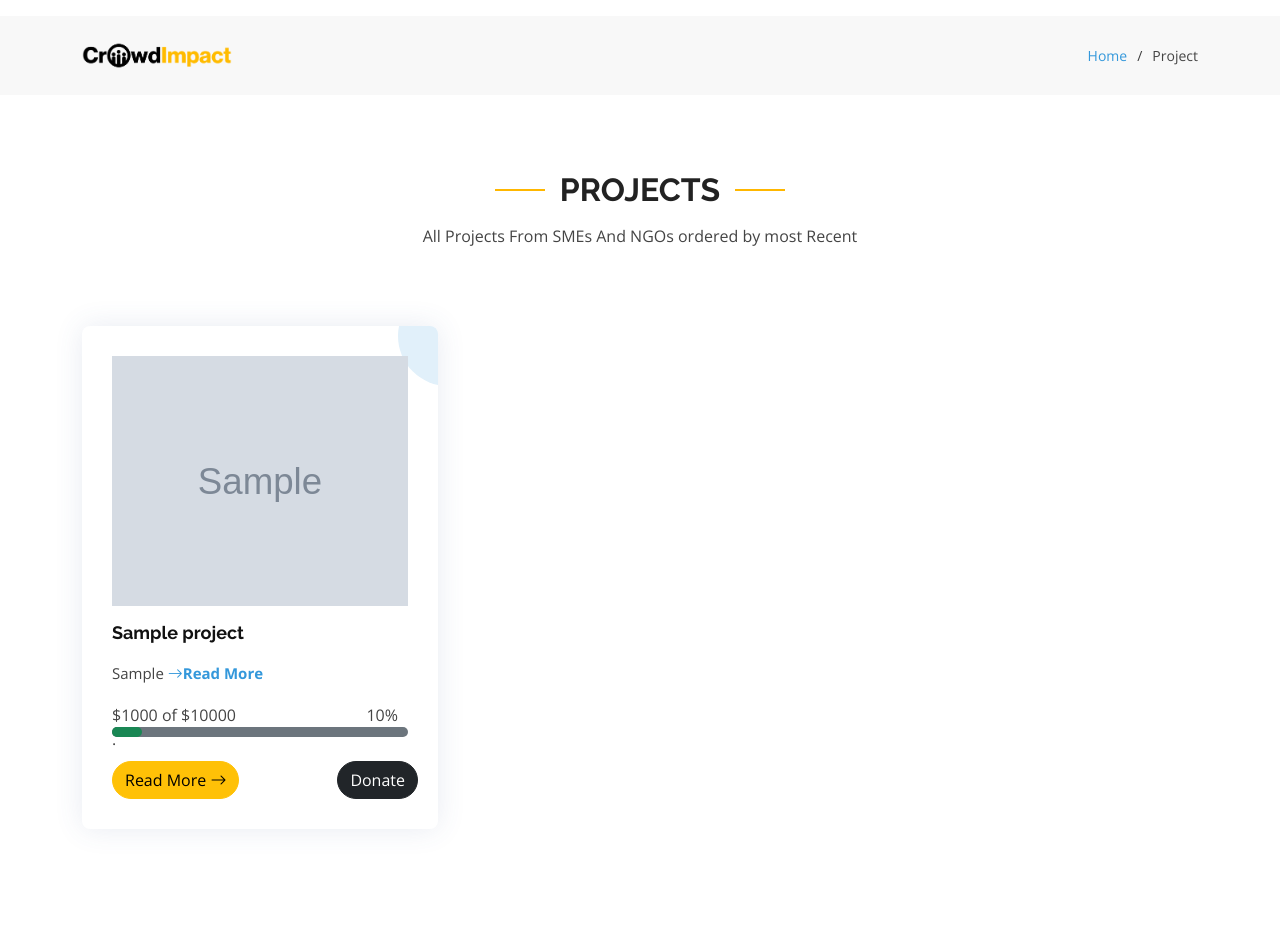
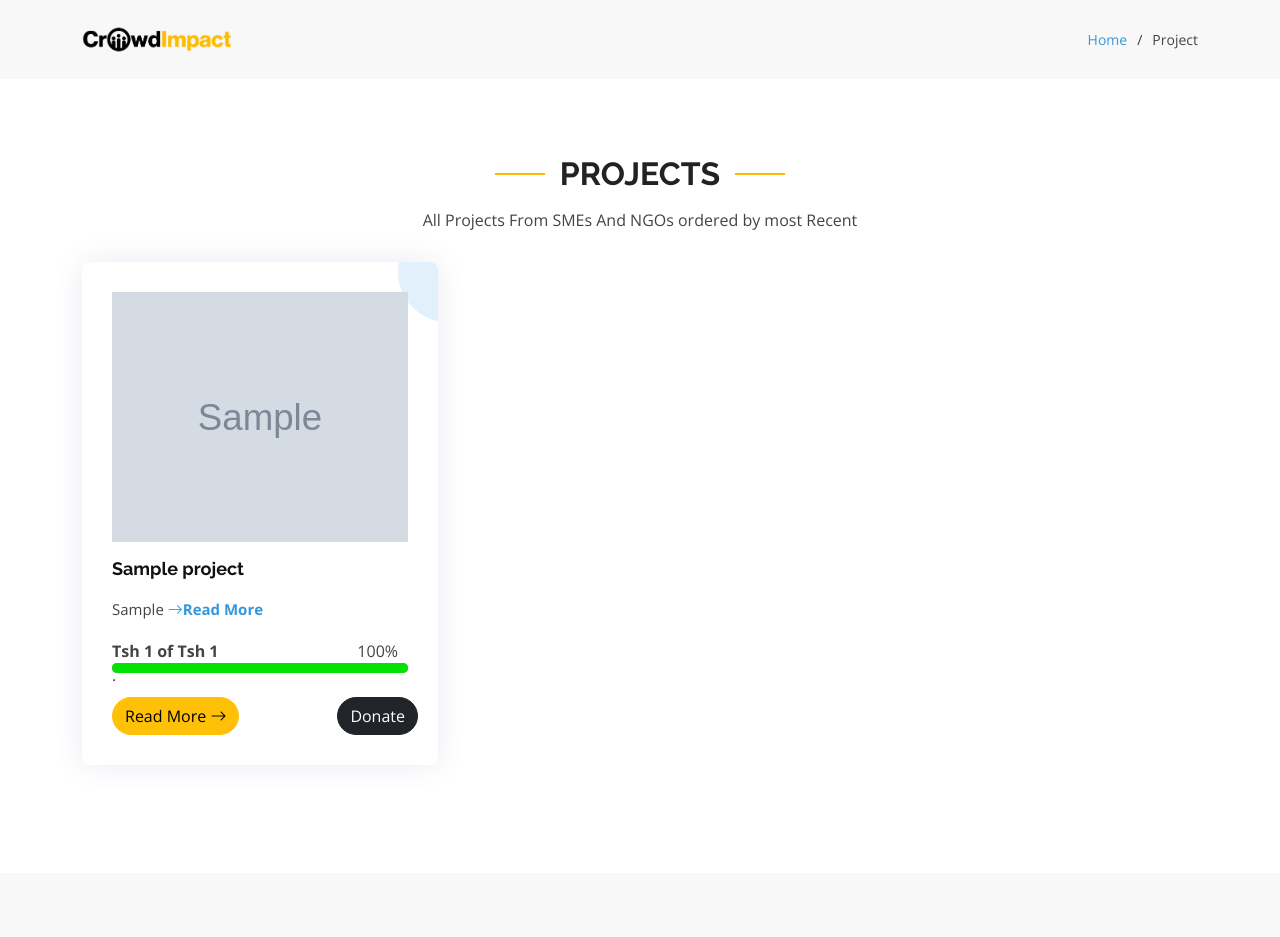
Before and after one commit to isayaeli/crowdfundr, a Django app: page /projects in a window 1280 px wide. After the commit the page ends 735 px from the top, so only its background shows below. Run offline with Django 3.2, Linux system fonts and the light colour scheme; tables that the repository leaves empty hold one stand-in row (values such as "Sample post"); grey boxes marked "Sample" are stand-in pictures; some libraries are stand-ins or nearby versions.

Commit message:
Adding donation verification

```diff
--- a/home/views.py
+++ b/home/views.py
@@ -1,5 +1,5 @@
 
-import math
+import string
 import random
 import requests
 from django.shortcuts import get_object_or_404, redirect, render
@@ -71,15 +71,15 @@ def opportunities(request):
 def donate(request, id):
     project  = get_object_or_404(Project, id=id)
     if request.method == 'POST':
-        print(request.POST)
+        # print(request.POST)
+        order_id = ''.join(random.sample(string.ascii_lowercase, 12))
         amount =  int(request.POST['amount'])
         name =  request.POST['name']
         user = project.user
         project = project.id
-        obj  = Donation(user=user, project_id=project,name=name,donation=amount,)
+        obj  = Donation(user=user, project_id=project,name=name,donation=amount,donation_id=order_id)
         obj.save()
-        order_id = ''+str(math.floor(1000000 + random.random()*9000000)),
-        print(order_id)
+        # print(order_id)
         return redirect(str(process_payment(amount, order_id)))
     context = {
         'data':project
@@ -97,8 +97,8 @@ def process_payment(amount, order_id):
         "phone_number":"0783262616",
         "is_live":False,
         "success_url": "https://9a00-41-222-180-250.in.ngrok.io/success",
-        "cancel_url": "https://9a00-41-222-180-250.in.ngrok.io/cancel",
-        # "webhook_url": "https://9a00-41-222-180-250.in.ngrok.io/success",
+        # "cancel_url": "https://9a00-41-222-180-250.in.ngrok.io/cancel",
+        # "webhook_url": "https://9a00-41-222-180-250.in.ngrok.io/response",
 
 
 
@@ -115,24 +115,29 @@ def process_payment(amount, order_id):
 from django.views.decorators.http import require_http_methods
 from django.http import HttpResponse
 
-
+from django.views.decorators.csrf import csrf_exempt
+@csrf_exempt
 @require_http_methods(['GET', 'POST'])
 def payment_response(request):
-    # package =  Package_Payment.objects.filter(user=request.user).last()
-    status=request.POST.get('order_id', None)
-    # tx_ref=request.GET.get('tx_ref', None)
-    print(status)
 
-    # print(status)
-    # print(tx_ref)
+    payload = {"api":170, "code":103,"data":{
+     "api_key": key
+    }
+    }
+    response = requests.post(url,  headers=headers, json=payload)
+    # print(response.json())
+    response = response.json()
+    # print(response)
+    donation = Donation.objects.all()
+    for data in response['orders']:
+        for d in donation:
+            if data['client_order_id'] in d.donation_id and data['status'] == "paid":
+               d.verified = True
+               d.save()
 
-    # if package.txt_ref == tx_ref and status == 'successful':
-    #     package.verified = True
-    #     package.save()
 
     context = {
-        'status':status,
-        # 'tx_ref':tx_ref
+
     }
     return render(request, 'home/success.html', context)
 
@@ -141,20 +146,8 @@ def payment_response(request):
 
 @require_http_methods(['GET', 'POST'])
 def payment_cancelled(request):
-    # package =  Package_Payment.objects.filter(user=request.user).last()
-    status=request.POST.get('order_id', None)
-    # tx_ref=request.GET.get('tx_ref', None)
-    print(status)
-
-    # print(status)
-    # print(tx_ref)
-
-    # if package.txt_ref == tx_ref and status == 'successful':
-    #     package.verified = True
-    #     package.save()
 
     context = {
-        'status':status,
-        # 'tx_ref':tx_ref
+
     }
     return render(request, 'home/cancelled.html', context)
--- a/sme/models.py
+++ b/sme/models.py
@@ -23,19 +23,19 @@ class Project(models.Model):
 
     @property
     def get_all_donations(self):
-        all_ = Donation.objects.filter(project=self.id).order_by('-id')[:2]
+        all_ = Donation.objects.filter(project=self.id, verified=True).order_by('-id')[:2]
         return all_
 
     @property
     def get_donation_sum(self):
-        donations = Donation.objects.filter(project=self.id)
+        donations = Donation.objects.filter(project=self.id, verified=True)
         sum_ =  sum(donations.values_list('donation', flat=True))
         return sum_
 
     @property
     def get_percent(self):
 
-        donations = Donation.objects.filter(project=self.id)
+        donations = Donation.objects.filter(project=self.id, verified=True)
         sum_ =  sum(donations.values_list('donation', flat=True))
         try:
            percent = round( sum_/ self.goal * 100)
@@ -101,6 +101,7 @@ class Donation(models.Model):
     name  = models.CharField(max_length=100)
     donation = models.IntegerField(default=0)
     verified =  models.BooleanField(default=False)
+    donation_id =  models.CharField(max_length=255)
 
     def __str__(self):
         return str(self.user)
--- a/templates/home/opportunities.html
+++ b/templates/home/opportunities.html
@@ -6,7 +6,7 @@
 
   <main id="main">
     <!-- ======= Breadcrumbs Section ======= -->
-    <section class="breadcrumbs mt-3 mb-3">
+    <section class="breadcrumbs mt-0 mb-3">
       <div class="container">
 
         <div class="d-flex justify-content-between align-items-center">
@@ -38,6 +38,8 @@
                 </div>
               </div>
             </div>
+            {% empty %}
+            <center data-aos="fade-up" > <p>No Opportunities available for now</p></center>
             {% endfor %}
             <nav aria-label="Page navigation example" class="mt-5">
                 {% if opportunities.has_other_pages %}
--- a/templates/home/projects.html
+++ b/templates/home/projects.html
@@ -6,7 +6,7 @@
 
   <main id="main">
     <!-- ======= Breadcrumbs Section ======= -->
-    <section class="breadcrumbs mt-3 mb-3">
+    <section class="breadcrumbs mt-0 mb-3">
       <div class="container">
 
         <div class="d-flex justify-content-between align-items-center">
@@ -30,30 +30,36 @@
 
           <div class="row">
             {% for data in projects %}
-            <div class="col-md-6 col-lg-4 d-flex align-items-stretch mb-5 mt-5 mb-lg-0">
+            <div class="col-md-6 col-lg-4 d-flex align-items-stretch mb-5 mb-lg-0">
               <div class="icon-box" data-aos="fade-up" data-aos-delay="100">
-                <div class="mb-3">
-                  <img style="height:250px; width:100%" src="{{data.project_image.url}}" alt="image">
+                <div class="mb-3" style="height: 250px;">
+                  <img style="height:100%; width:100%" src="{{data.project_image.url}}" alt="image">
                 </div>
                 <h4 class="title"><a data-toggle="modal" data-target="#projects{{data.id}}">{{data.title}}</a></h4>
                 <p class="description">{{data.project_overview|truncatechars:100}}
                   <a  class="description" data-toggle="modal" data-target="#projects{{data.id}}"><i class="bi bi-arrow-right"></i><b>Read More</b></a></p>
 
                   <div class="goal mt-3 mb-3" >
+
                     <div style="display:inline-flex;" >
-                        <span>$1000 of $10000</span>
-                        <span style="float:right; right: 40px; position:absolute;" >10%</span>
+                        <span ><b>Tsh {{data.get_donation_sum}}  of Tsh {{data.goal}}</b></span>
+                        <span style="float:right; right: 40px; position:absolute;" >{{data.get_percent}}%</span>
                     </div>
+                    {% if data.get_percent < 100 %}
                     <div class="bg-secondary rounded-pill" >
-                      <div style="height:10px; width: 10%;" class="rounded-pill bg-success">.</div>
+                      <div style=" background-color: #03e203; height:10px; width: {{data.get_percent}}%;" class="rounded-pill" id="prog{{forloop.counter}}" >.</div>
                     </div>
+                    {% else %}
+                    <div class="bg-secondary rounded-pill" >
+                      <div style=" background-color: #03e203; height:10px; width: 100%;" class="rounded-pill" id="prog{{forloop.counter}}" >.</div>
+                    </div>
+                    {% endif %}
                   </div>
                   <div style="display:inline-flex;" class="mt-2" >
                     <a class="btn btn-warning rounded-pill" data-toggle="modal" data-target="#projects{{data.id}}">Read More <i class="bi bi-arrow-right"></i></a>
                     <a style="float:right; position:absolute; right: 20px;"  class="btn btn-dark rounded-pill "  href="{% url 'donate' data.id %}"">Donate </a>
                   </div>
               </div>
-
             </div>
             {% endfor %}
 
```
Also changed, not shown: sme/migrations/0015_donation_donation_id.py (added), sme/migrations/0016_alter_donation_donation_id.py (added).
